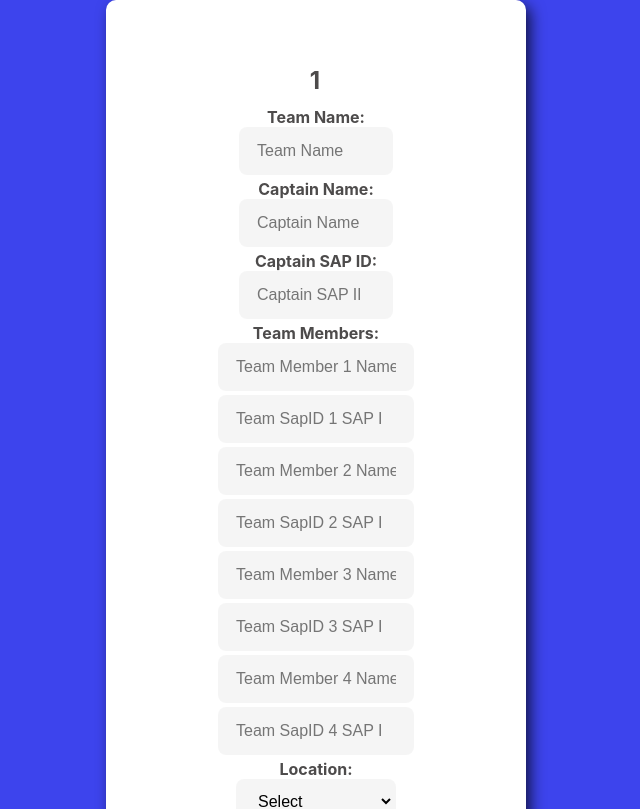
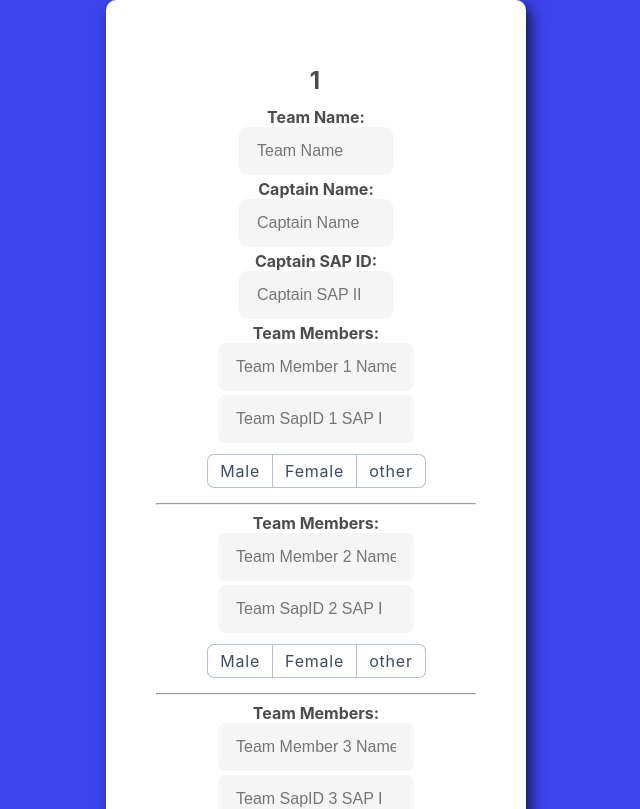
Before and after one commit to Saad-droid/sports-resources, a React (Create React App) app: page /form/1 in a window 1280 px wide. Shown: the top 809 px of the page, without its empty margins (324-964 px from the left). Built offline with nearby package versions, Linux system fonts and the light colour scheme.

Commit message:
navbar and form gender updated

```diff
--- a/src/Components/CommonForm.css
+++ b/src/Components/CommonForm.css
@@ -96,6 +96,58 @@
     cursor: pointer;
     transition: 0.5s;
   }
+
+  :focus {
+    outline: 0;
+    border-color: #2260ff;
+    box-shadow: 0 0 0 4px #b5c9fc;
+  }
+
+  .mydict div {
+    display: flex;
+    flex-wrap: wrap;
+    margin-top: 0.5rem;
+    justify-content: center;
+  }
+
+  .mydict input[type="radio"] {
+    clip: rect(0 0 0 0);
+    clip-path: inset(100%);
+    height: 1px;
+    overflow: hidden;
+    position: absolute;
+    white-space: nowrap;
+    width: 1px;
+  }
+
+  .mydict input[type="radio"]:checked + span {
+    box-shadow: 0 0 0 0.0625em #0043ed;
+    background-color: #dee7ff;
+    z-index: 1;
+    color: #0043ed;
+  }
+
+  .gender{
+    display: block;
+    cursor: pointer;
+    background-color: #fff;
+    padding: 0.375em .75em;
+    position: relative;
+    margin-left: .0625em;
+    box-shadow: 0 0 0 0.0625em #b5bfd9;
+    letter-spacing: .05em;
+    color: #3e4963;
+    text-align: center;
+    transition: background-color .5s ease;
+  }
+
+  label:first-child span {
+    border-radius: .375em 0 0 .375em;
+  }
+
+  label:last-child span {
+    border-radius: 0 .375em .375em 0;
+  }
   @media only screen and (min-width: 768px) {
     input, select {
         max-width: 50%; /* Adjust max-width as needed */
--- a/src/Components/CommonForm.jsx
+++ b/src/Components/CommonForm.jsx
@@ -9,13 +9,14 @@ const CommonForm = () => {
         teamName: "",
         captainName: "",
         captainSapId: "",
+        gender: "",
         teamMembers: sport === "chess" || sport === "tabletennis" || sport === "tennis" ? '' : [
-            { name: "", sapId: "" },
-            { name: "", sapId: "" },
-            { name: "", sapId: "" },
-            { name: "", sapId: "" }
+            { name: "", sapId: "", gender: "" },
+            { name: "", sapId: "", gender: "" },
+            { name: "", sapId: "", gender: "" },
+            { name: "", sapId: "", gender: "" }
         ],
-        location:"",
+        location: "",
     });
 
     const [errors, setErrors] = useState({})
@@ -26,17 +27,13 @@ const CommonForm = () => {
 
         try {
             await validationSchema.validate(formData, { abortEarly: false });
-          const  finalvalue={...formData, sport}
+            const finalvalue = { ...formData, sport }
             console.log("Form Submitted", finalvalue);
         } catch (error) {
             const newErrors = {};
 
             error.inner.forEach((err) => {
-                if (err.path === "teamMembers" && formData.teamMembers.length === 1) {
-                    newErrors.teamMembers = err.message;
-                } else {
-                    newErrors[err.path] = err.message;
-                }
+                newErrors[err.path] = err.message;
             });
 
             setErrors(newErrors);
@@ -56,7 +53,7 @@ const CommonForm = () => {
             .max(99999999, "Captain SAP ID must be an 8-digit number")
             .required("Captain SAP ID is required"),
         teamMembers: sport === "chess" || sport === "tabletennis" || sport === "tennis"
-            ? Yup.string().required('At least one team member is required')
+            ? Yup.string().optional('At least one team member is required')
             : Yup.array().of(
                 Yup.object().shape({
                     name: Yup.string().required("Team member name is required"),
@@ -67,15 +64,28 @@ const CommonForm = () => {
                         .min(10000000, "SAP ID must be an 8-digit number")
                         .max(99999999, "SAP ID must be an 8-digit number")
                         .required("SAP ID is required"),
+                    gender: Yup.string().required("Gender is required"),
                 })
             ),
-        location: Yup.string().required("Location is required")
+        location: Yup.string().required("Location is required"),
+        gender:Yup.string().required("Gender is Required ")
+
     };
 
-    // if (!(sport === "chess" || sport === "tabletennis" || sport === "tennis")) {
-    //     commonSchema.teamLeader = Yup.string().required("Team leader is required")
-    // }
-    const validationSchema = Yup.object().shape(commonSchema);
+    let validationSchema;
+
+    if (!(sport === "chess" || sport === "tabletennis" || sport === "tennis")) {
+        commonSchema.teamMembers = commonSchema.teamMembers.test({
+            test: function (value) {
+                const atLeastOneFemale = value.some(member => member.gender === 'female');
+                return atLeastOneFemale;
+            },
+            message: 'At least one team member must be female',
+        });
+    }
+
+    validationSchema = Yup.object().shape(commonSchema);
+
 
 
     const handleChange = (event) => {
@@ -97,6 +107,17 @@ const CommonForm = () => {
             teamMembers: updatedTeamMembers,
         });
     };
+    const handleTeamMemberGenderChange = (event, index) => {
+        const { value } = event.target;
+        const updatedTeamMembers = [...formData.teamMembers];
+        updatedTeamMembers[index].gender = value;
+        setFormData({
+            ...formData,
+            teamMembers: updatedTeamMembers,
+        });
+        console.log(formData);
+    };
+
 
     const handleTeamMemberSapIdChange = (event, index) => {
         const { value } = event.target;
@@ -107,14 +128,14 @@ const CommonForm = () => {
             teamMembers: updatedTeamMembers,
         });
     };
-     function sportValue(){
-        if(sport === "chess" || sport === "tabletennis" || sport === "tennis"){
+    function sportValue() {
+        if (sport === "chess" || sport === "tabletennis" || sport === "tennis") {
             return true;
         }
-        else{
+        else {
             return false;
         }
-     }
+    }
 
     return (
         <div>
@@ -141,28 +162,76 @@ const CommonForm = () => {
                     <input type='number' value={formData.captainSapId} onChange={handleChange} name='captainSapId' placeholder='Captain SAP ID' />
                     {errors.captainSapId && <div className="error">{errors.captainSapId}</div>}
                 </div>
+                {sportValue() && (
+                    <div className="-group">
+                        <label className='lbl'>Gender:</label>
+                        <div className="mydict">
+                            <label>
+                                <input type="radio" value="male" name="gender" checked={formData.gender === "male"} onChange={handleChange} />
+                                <span className='gender' >Male</span>
+                            </label>
+                            <label>
+                                <input type="radio" value="female" name="gender" checked={formData.gender === "female"} onChange={handleChange} />
+                                <span className='gender' >Female</span>
+                            </label>
+                            <label>
+                                <input type="radio" value="other" name="gender" checked={formData.gender === "other"} onChange={handleChange} />
+                                <span className='gender' >Other</span>
+                            </label>
+                        </div>
+                        {errors && errors.gender && <div className="error">{errors.gender}</div>}
+                    </div>
+                )}
+
                 <div className="form-group">
-                    <label className='lbl'>Team Members:</label>
+
                     {sport === "chess" || sport === "tabletennis" || sport === "tennis" ? (
                         <div>
-                            <input
+                            {/* <input
                                 type="text"
                                 name='teamMembers'
                                 value={formData.teamMembers}
                                 placeholder='Your Name'
                                 onChange={handleChange}
                             />
-                            {errors.teamMembers && <div className="error">{errors.teamMembers}</div>}
+                            {errors.teamMembers && <div className="error">{errors.teamMembers}</div>} */}
                         </div>
+
 
                     ) : (
 
                         formData?.teamMembers?.map((member, index) => (
                             <div key={index}>
+                                 <label className='lbl'>Team Members:</label>
                                 <input type='text' value={member.name} onChange={(e) => handleTeamMemberNameChange(e, index)} name={`teamMembers[${index}].name`} placeholder={`Team Member ${index + 1} Name`} />
                                 {errors && errors[`teamMembers[${index}].name`] && <div className="error">{errors[`teamMembers[${index}].name`]}</div>}
                                 <input type='number' value={member.sapId} onChange={(e) => handleTeamMemberSapIdChange(e, index)} name={`teamMembers[${index}].sapId`} placeholder={`Team SapID ${index + 1} SAP ID`} />
                                 {errors && errors[`teamMembers[${index}].sapId`] && <div className="error">{errors[`teamMembers[${index}].sapId`]}</div>}
+                                <div className="mydict">
+                                    <div>
+                                        <label>
+
+                                            <input type="radio" value="male" name={`teamMembers[${index}].gender`} checked={member.gender === "male"} onChange={(e) => handleTeamMemberGenderChange(e, index)} />
+                                            <span className='gender' >Male</span>
+
+                                        </label>
+
+                                        <label>
+                                            <input type="radio" value="female" name={`teamMembers[${index}].gender`} checked={member.gender === "female"} onChange={(e) => handleTeamMemberGenderChange(e, index)} />
+                                            <span className='gender' >Female</span>
+                                        </label>
+                                        <label>
+
+                                            <input type="radio" value="other" name={`teamMembers[${index}].gender`} checked={member.gender === "other"} onChange={(e) => handleTeamMemberGenderChange(e, index)} />
+                                            <span className='gender' >other</span>
+                                        </label>
+                                        {errors && errors[`teamMembers[${index}].gender`] && <div className="error">{errors[`teamMembers[${index}].gender`]}</div>}
+                                    </div>
+                                    {errors && errors.teamMembers && errors.teamMembers[index] && errors.teamMembers[index].gender && (
+                                        <div className="error">{errors.teamMembers[index].gender}</div>
+                                    )}
+                                </div>
+                                <hr />
                             </div>
                         ))
 
@@ -182,8 +251,8 @@ const CommonForm = () => {
 
                 </div>
                 <button className="form--submit" type="submit">Submit</button>
-            </form>
-        </div>
+            </form >
+        </div >
     );
 };
 
--- a/src/Components/Navbar.jsx
+++ b/src/Components/Navbar.jsx
@@ -1,19 +1,33 @@
 import React from 'react';
 import './Navbar.css'; // Import CSS file for styling
 import sports from '../Icons/sports.png';
-
+import { NavLink } from 'react-router-dom';
+import { useState } from 'react';
 
 const Navbar = () => {
+  const [menuOpen, setMenuOpen] = useState(false);
   return (
     <nav className="navbar">
       <div className="navbar-left">
         <img src={sports} alt="Sportathon Logo" className="logo" />
         <span className="brand">Sportathon</span>
       </div>
+      {/* <div className="navbar-right">
+        <button className="btn">Login</button>
+        <button className="btn">Sign Up</button>
+      </div> */}
+      <div className="menu" onClick={() => setMenuOpen(!menuOpen)}>
+        <span></span>
+        <span></span>
+        <span></span>
+      </div>
+      <ul className={menuOpen ? "open" : ""}>
       <div className="navbar-right">
         <button className="btn">Login</button>
         <button className="btn">Sign Up</button>
       </div>
+
+      </ul>
     </nav>
   );
 }
```
Also changed, not shown: src/Components/Navbar.css (+90 -1 lines).
